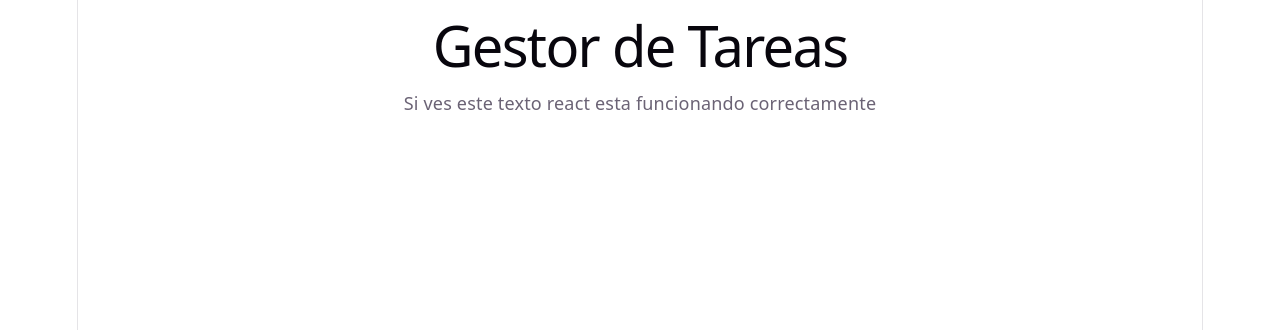
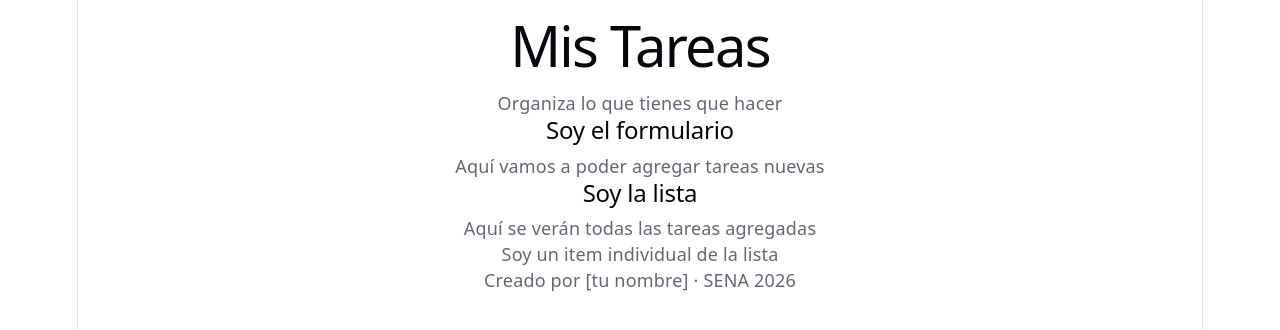
Before and after one commit to nikolvilla808-star/Gestor_de-_tareas, a React (Vite) app: page / in a window 1280 px wide. Shown: the top 330 px of the page. Built offline with nearby package versions, Linux system fonts and the light colour scheme.

Commit message:
corrigiendo el contenido de tu App.jsx

```diff
--- a/src/App.jsx
+++ b/src/App.jsx
@@ -1,15 +1,23 @@
-// App.jsx - mi primer componenete de React
+// App.jsx — el componente principal que reúne los componentes de la aplicación
+
+import Encabezado from './componentes/Encabezado'
+import Formulario from './componentes/Formulario'
+import Lista from './componentes/Lista'
+import Item from './componentes/Item'
+import PiePagina from './componentes/PiePagina'
 import './App.css'
 
+
 function App() {
-  //TODO prendiz: cambia este titulo por el nombre de tu proyecto
-  const GestorTareas = "Gestor de Tareas  "
-
-  return(
-    <div className="App">
-      <h1>{GestorTareas}</h1>
-    <p>Si ves este texto react esta funcionando correctamente</p>
+  return (
+    <div className="app">
+      <Encabezado />
+      <Formulario />
+      <Lista />
+      <Item />
+      <PiePagina />
     </div>
   )
 }
+
 export default App
```
